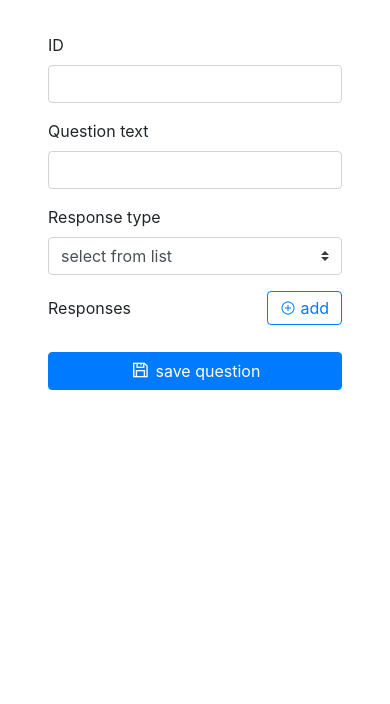
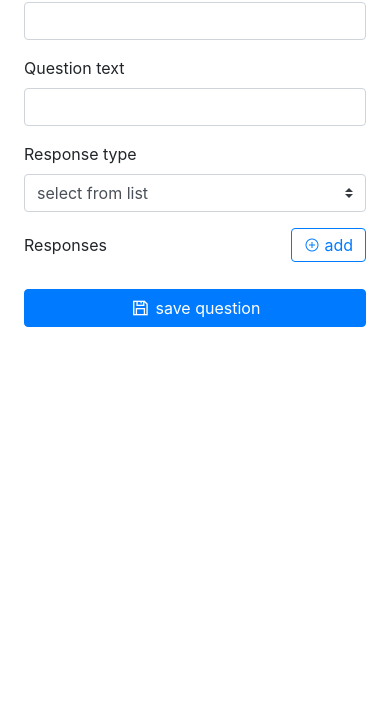
Before and after one commit to Afkanerd/surveyberd, a plain HTML site: page src/views/index.html in a window 390 px wide. Shown: the part 140-844 px from the top of the page. Drawn offline with nearby package versions, Linux system fonts and the light colour scheme.

Commit message:
less cluttered mobile display

```diff
--- a/src/views/index.html
+++ b/src/views/index.html
@@ -12,7 +12,7 @@
 
 <body>
 
-    <div class="container-fluid p-5">
+    <div class="container-fluid p-4 p-md-5">
         <h2 class="mb-5">Question Composer</h2>
 
         <div class="row">
```
